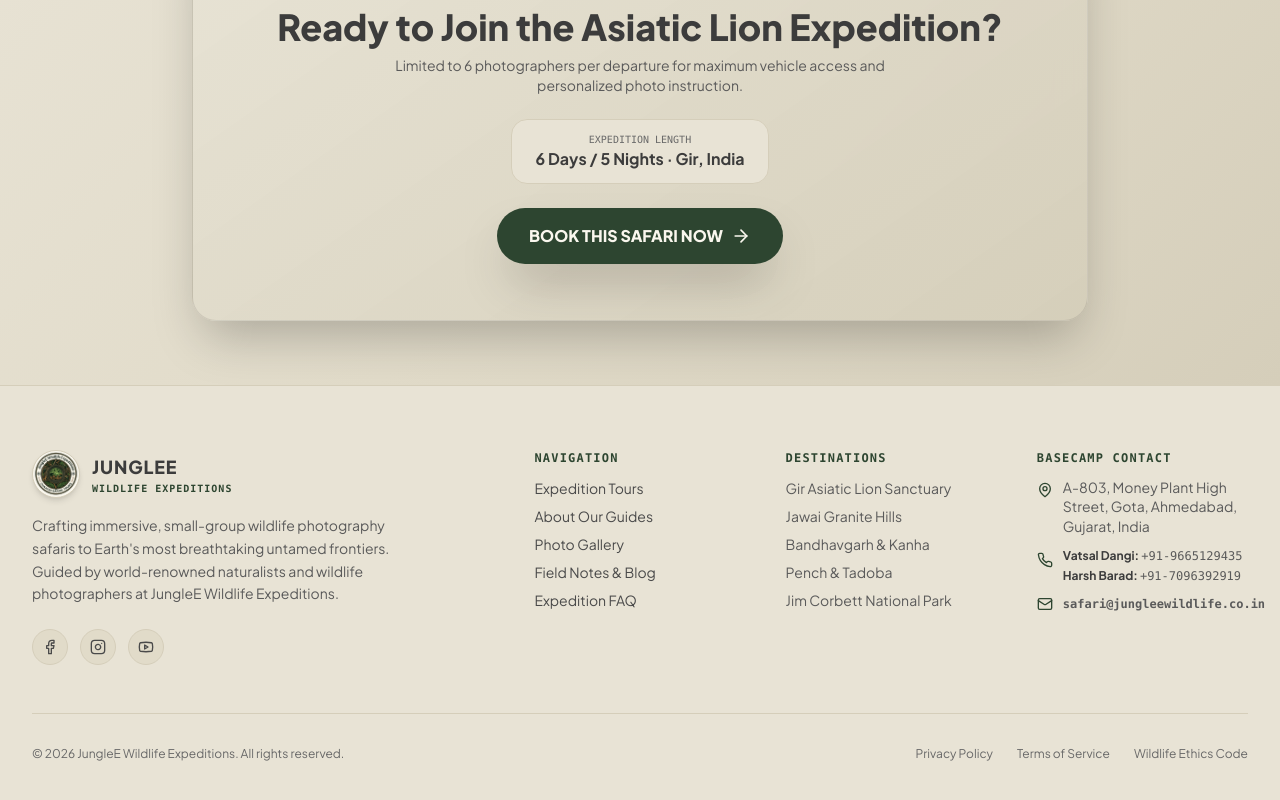
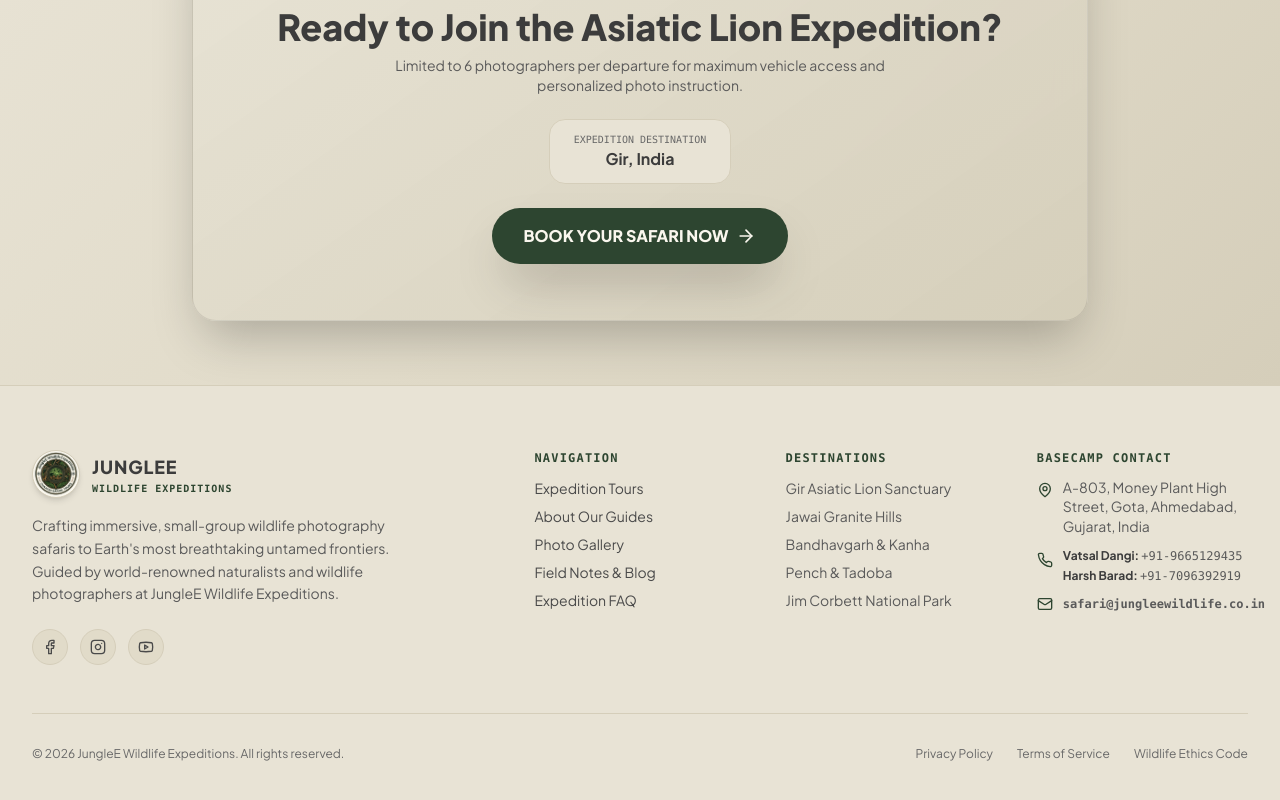
Before and after one commit to jinit-00/tour, a React (Vite) app in the folder client/: page /tours/gir-lion-safari/story in a window 1280 px wide. Shown: the part 2077-2877 px from the top of the page. Built offline with nearby package versions, Linux system fonts and the light colour scheme; no server answers.

Commit message:
Remove days/duration from individual safari pages and update CTA text to BOOK YOUR SAFARI NOW

```diff
--- a/client/src/pages/SafariStory.jsx
+++ b/client/src/pages/SafariStory.jsx
@@ -327,8 +327,8 @@ export default function SafariStory() {
 
           <div className="inline-flex items-center justify-center gap-6 bg-sand-900 px-6 py-3 rounded-2xl border border-sand-700">
             <div className="text-center">
-              <span className="text-[10px] font-mono text-charcoal-600 uppercase block">Expedition Length</span>
-              <span className="text-sm sm:text-base font-bold text-charcoal-900">{tour?.duration} · {tour?.location}</span>
+              <span className="text-[10px] font-mono text-charcoal-600 uppercase block">Expedition Destination</span>
+              <span className="text-sm sm:text-base font-bold text-charcoal-900">{tour?.location}</span>
             </div>
           </div>
 
@@ -337,7 +337,7 @@ export default function SafariStory() {
               to={`/tours/${tour?.slug}`}
               className="inline-flex items-center gap-2 px-8 py-4 rounded-full bg-pine-800 hover:bg-pine-700 text-sand-950 font-black text-base shadow-2xl transition-all hover:scale-105"
             >
-              <span>BOOK THIS SAFARI NOW</span>
+              <span>BOOK YOUR SAFARI NOW</span>
               <ArrowRight className="w-5 h-5" />
             </Link>
           </div>
--- a/client/src/pages/TourDetail.jsx
+++ b/client/src/pages/TourDetail.jsx
@@ -249,9 +249,6 @@ export default function TourDetail() {
             />
             {/* Small gradient overlay at bottom of photo */}
             <div className="absolute inset-x-0 bottom-0 h-24 bg-gradient-to-t from-black/60 via-black/20 to-transparent pointer-events-none" />
-            <div className="absolute top-4 left-4 bg-pine-800 text-sand-950 px-4 py-1.5 rounded-full text-xs font-mono font-bold shadow-md">
-              {tour.duration}
-            </div>
           </div>
 
           {/* Small subtle gradient divider between photo and white/sand details space */}
@@ -800,7 +797,7 @@ export default function TourDetail() {
                   disabled={bookingLoading}
                   className="w-full py-3 rounded-xl bg-pine-800 hover:bg-pine-700 text-sand-950 font-bold text-xs shadow-xl transition-all flex items-center justify-center gap-2"
                 >
-                  <span>{bookingLoading ? 'Processing...' : user ? 'Book Expedition Now' : 'Sign In to Reserve'}</span>
+                  <span>{bookingLoading ? 'Processing...' : user ? 'Book Your Safari Now' : 'Sign In to Reserve'}</span>
                   <ArrowRight className="w-4 h-4" />
                 </button>
               </form>
```
